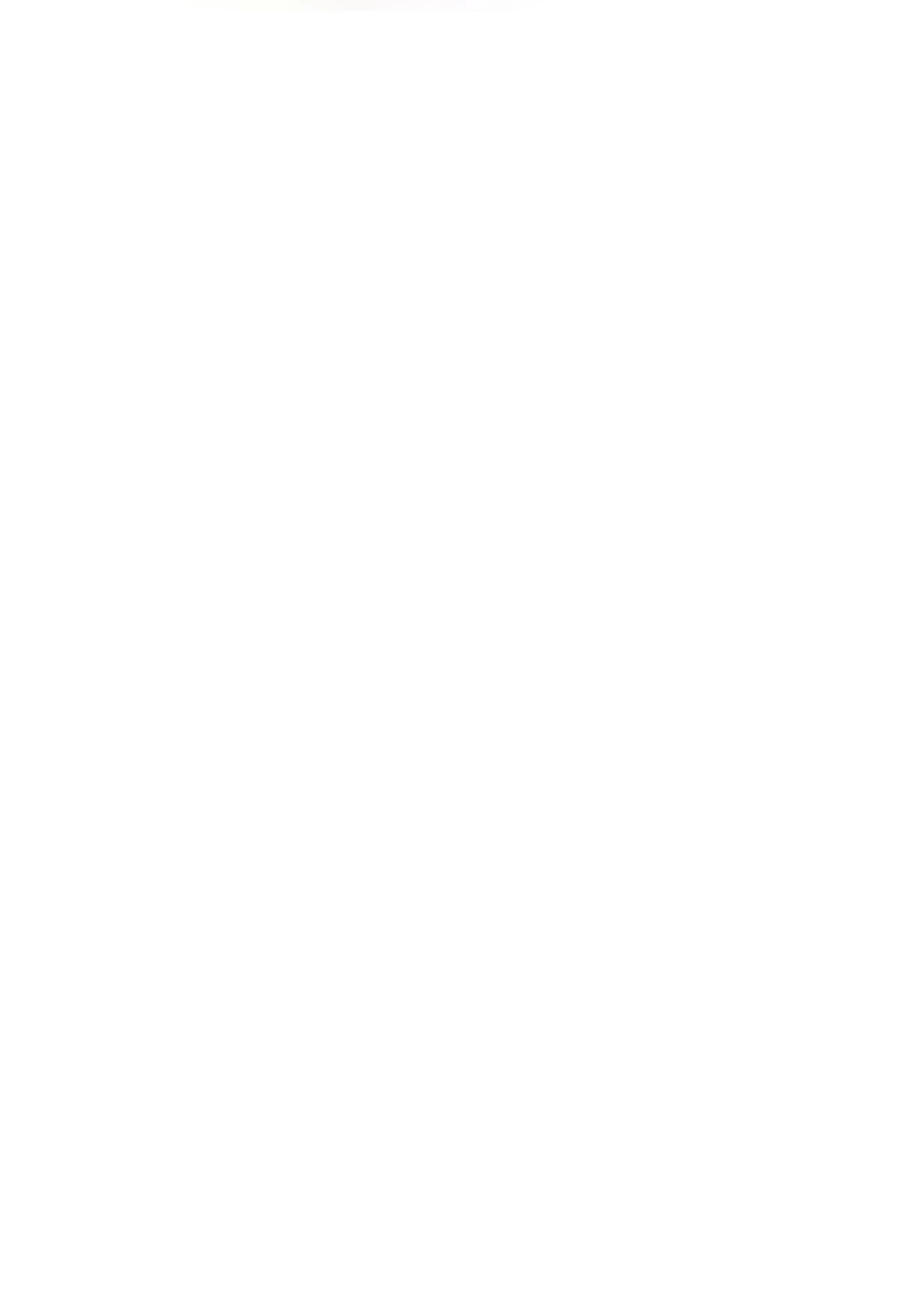
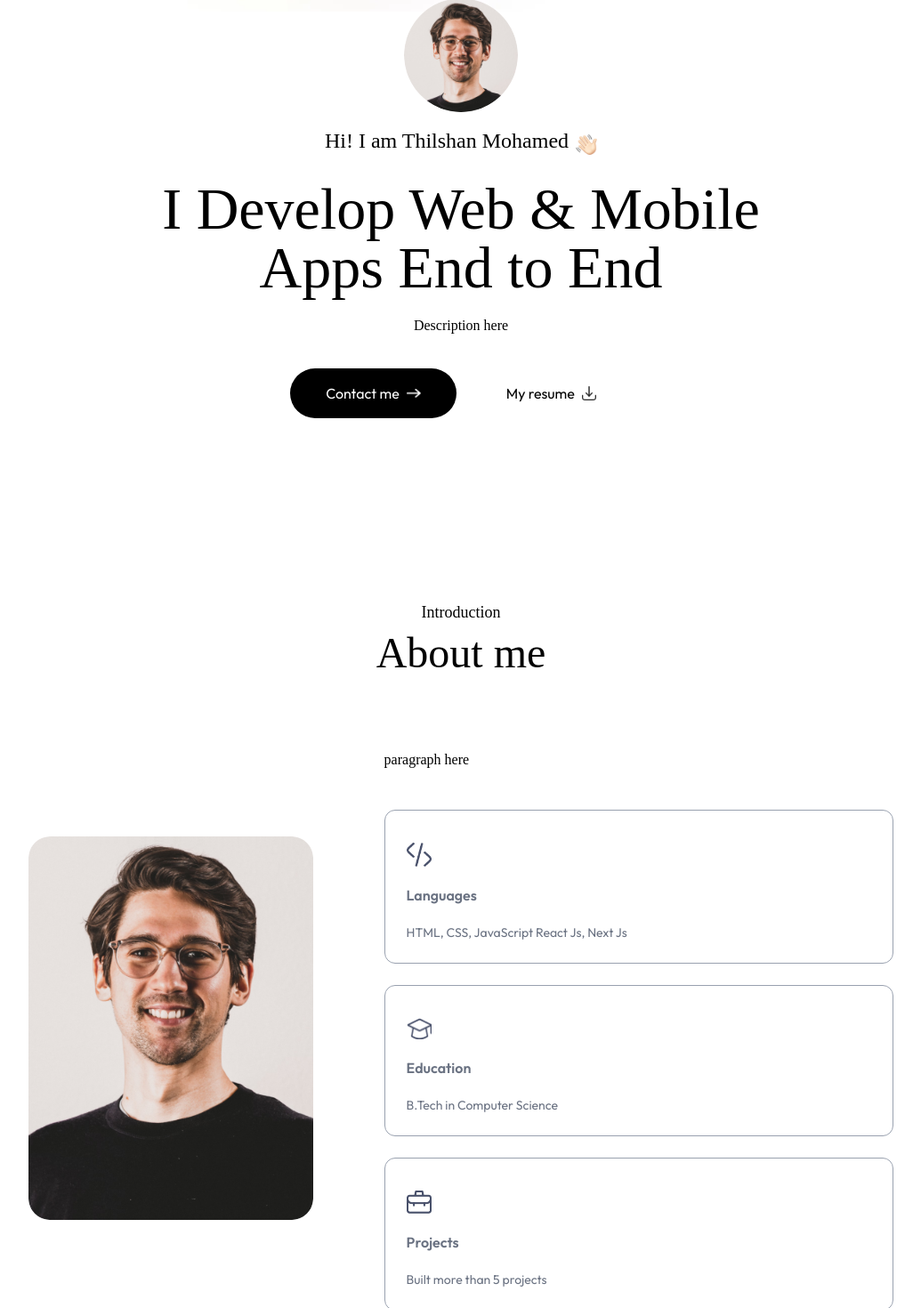
Before and after one commit to smThilshan/my-portfolio-v2, a Next.js app: page / in a window 1280 px wide. Shown: the part 166-1636 px from the top of the page at 89% size, without its empty margins (122-1157 px from the left). Before the commit the page ends 800 px from the top, so only its background shows below. Built offline with nearby package versions, Linux system fonts and the light colour scheme; a web font is replaced by a local one.

Commit message:
added about

```diff
--- /dev/null
+++ b/app/components/About.jsx
@@ -0,0 +1,31 @@
+import React from 'react'
+import Image from 'next/image'
+import { assets, infoList } from '@/assets/assets'
+
+const About = () => {
+  return (
+    <div id='about' className='w-full px-[12%] py-10 scroll-mt-20'>
+        <h4 className='text-center mb-2 text-lg font-ovo'>Introduction</h4>
+        <h2 className='text-center text-5xl font-ovo'>About me</h2>
+        <div className='flex w-full flex-col lg:flex-row items-center gap-20 my-20'>
+          <di className='w-64 sm:w-80 rounded-3xl max-w-none'>
+            <Image src={assets.user_image} alt='user' className='w-full rounded-3xl'/>
+          </di>
+          <div className='flex-1'>
+              <p className='mb-10 max-w-2xl font-ovo'>paragraph here</p>
+              <ul className='grid grid-cols-1 sm:gird-cols-3 gap-6 max-w-2xl'>
+                {infoList.map(({icon, iconDark, title, description},index)=>(
+                  <li key={index} className='border-[0.5px] border-gray-400 rounded-xl p-6 cursor-pointer bg-primary-hover hover:-translate-y-1 duration-500'>
+                    <Image src={icon} alt={title}  className='w-7 mt-3'/>
+                    <h3 className='my-4 font-semibold text-gray-500'>{title}</h3>
+                    <p className='text-gray-500 text-sm'>{description}</p>
+                  </li>
+                ))}
+              </ul>
+          </div>
+        </div>
+    </div>
+  )
+}
+
+export default About
--- /dev/null
+++ b/app/components/Header.jsx
@@ -0,0 +1,24 @@
+import React from 'react'
+import Image from "next/image";
+import { assets } from '@/assets/assets';
+
+const Header = () => {
+  return (
+    <div className='w-11/12 max-w-3xl text-center mx-auto h-screen flex flex-col items-center justify-center gap-4'>
+        <div>
+            <Image src={assets.profile_img} alt='' className='rounded-full w-32'/>
+        </div>
+            <h3 className='flex items-end gap-2 text-xl md:text-2xl mb-3 font-ovo'>Hi! I am Thilshan Mohamed  <Image src={assets.hand_icon} alt='' className='w-6'/> </h3>
+        <h1 className='text-3xl sm:text-6xl lg:text-[66px] font-ovo'>
+            I Develop Web & Mobile Apps End to End  </h1>
+            <p className='max-w-2xl mx-auto font-ovo'>Description here</p>
+            <div className='flex flex-col sm:flex-row items-center gap-4 mt-4'>
+              <a href="#contact" className='px-10 py-3 rounded-full border-white bg-black text-white flex items-center gap-2' >Contact me  <Image src={assets.right_arrow_white} alt='' className='w-4'/></a>
+              <a href="/sample-resume.pdf" download className='px-10 py-3 rounded-full border-gray-500 flex items-center gap-2'>My resume  <Image src={assets.download_icon} alt='' className='w-4'/></a>
+            </div>
+
+    </div>
+  )
+}
+
+export default Header
--- a/app/components/Navbar.jsx
+++ b/app/components/Navbar.jsx
@@ -1,16 +1,23 @@
 import { assets } from "@/assets/assets";
 import React, { useRef } from "react";
 import Image from "next/image";
+import { useState } from "react";
+
 
 const Navbar = () => {
   const sideMenuRef = useRef();
-  const openMenu = () => {
-    sideMenuRef.current.style.transform = "translateX(-16rem)";
-  };
+//   const openMenu = () => {
+//     sideMenuRef.current.style.transform = "translateX(-16rem)";
+//   };
 
-  const closeMenu = () => {
-    sideMenuRef.current.style.transform = "translateX(16rem)";
-  };
+//   const closeMenu = () => {
+//     sideMenuRef.current.style.transform = "translateX(16rem)";
+//   };
+const [menuOpen, setMenuOpen] = useState(false);
+
+const openMenu = () => setMenuOpen(true);
+const closeMenu = () => setMenuOpen(false);
+
 
   return (
     <>
@@ -82,10 +89,13 @@ const Navbar = () => {
 
         {/* Mobile Nav */}
 
-        <ul
-          ref={sideMenuRef}
-          className="flex md:hidden flex-col gap-4 py-20 px-10 fixed -right-64 top-0 bottom-0 w-64 z-50 h-screen bg-rose-50 transition duration-500"
-        >
+<ul
+  className={`
+    flex md:hidden flex-col gap-4 py-20 px-10 fixed top-0 bottom-0 w-64 z-50 h-screen bg-rose-50 transition-transform duration-500
+    ${menuOpen ? 'translate-x-0 right-0' : 'translate-x-full right-0'}
+  `}
+>
+
           <div className="absolute right-6 top-6" onClick={closeMenu}>
             <Image
               src={assets.close_black}
@@ -96,31 +106,31 @@ const Navbar = () => {
 
           <li>
             {" "}
-            <a href="" className="font-ovo" onClick={closeMenu}>
+            <a href="" className="font-ovo" onClick={() => setMenuOpen(false)}>
               Home
             </a>{" "}
           </li>
           <li>
             {" "}
-            <a href="" className="font-ovo" onClick={closeMenu}>
+            <a href="" className="font-ovo" onClick={() => setMenuOpen(false)}>
               About me
             </a>{" "}
           </li>
           <li>
             {" "}
-            <a href="" className="font-ovo" onClick={closeMenu}>
+            <a href="" className="font-ovo" onClick={() => setMenuOpen(false)}>
               Services
             </a>{" "}
           </li>
           <li>
             {" "}
-            <a href="" className="font-ovo" onClick={closeMenu}>
+            <a href="" className="font-ovo"onClick={() => setMenuOpen(false)}>
               My Work
             </a>{" "}
           </li>
           <li>
             {" "}
-            <a href="" className="font-ovo" onClick={closeMenu}>
+            <a href="" className="font-ovo" onClick={() => setMenuOpen(false)}>
               Contact me
             </a>{" "}
           </li>
--- a/app/globals.css
+++ b/app/globals.css
@@ -3,9 +3,9 @@
 :root {
   --color-primary: #1E40AF;
   --color-primary-light: #3B82F6;
-  --color-primary-hover: #2563EB;
-  --color-primary-dark: #1E3A8A;
-  --color-primary-dark-hover: #1E40AF;
+  --color-primary-hover: #fcf4ff;
+  --color-primary-darkTheme: #11001F;
+  --color-primary-dark-hover: ##2a004a;
 
   --font-outfit: 'Outfit';
   --font-ovo: 'Ovo';
--- a/app/layout.js
+++ b/app/layout.js
@@ -19,9 +19,9 @@ export const metadata = {
 
 export default function RootLayout({ children }) {
   return (
-    <html lang="en">
+    <html lang="en" className="scroll-smooth">
       <body
-        className={`${outfit.className} ${ovo.className} antialiased`}
+        className={`${outfit.className} ${ovo.className} antialiased leading-8 overflow-x-hidden`}
       >
         {children}
       </body>
--- a/app/page.js
+++ b/app/page.js
@@ -1,4 +1,6 @@
 "use client"
+import About from "./components/About";
+import Header from "./components/Header";
 import Navbar from "./components/Navbar";
 
 
@@ -6,6 +8,8 @@ export default function Home() {
   return (
     <>
     <Navbar/>
+    <Header/>
+    <About/>
     </>
   );
 }
```
